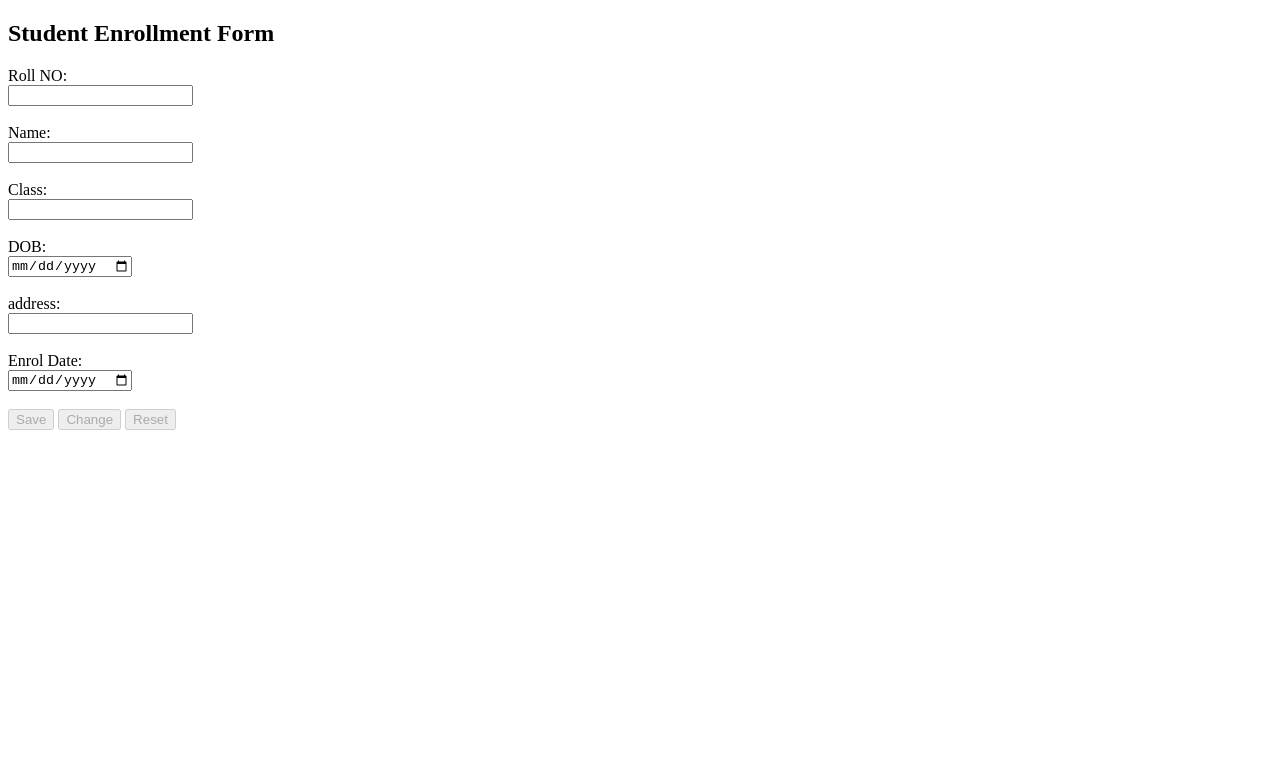
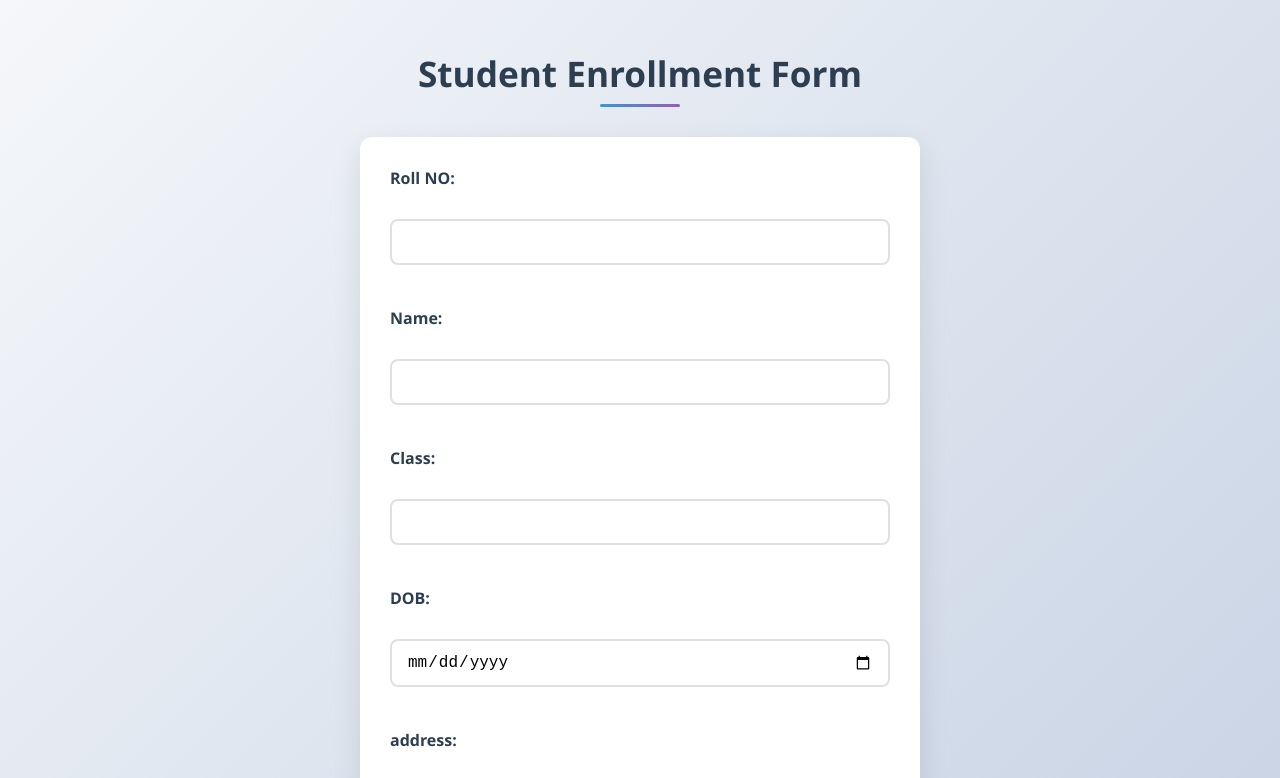
Before and after one commit to fastfinger0/JPDB_project, a plain HTML site: page index.html in a window 1280 px wide. Shown: the top 778 px of the page. Drawn offline with nearby package versions, Linux system fonts and the light colour scheme.

Commit message:
Update index.html

```diff
--- a/index.html
+++ b/index.html
@@ -3,7 +3,9 @@
 <head>
     <script src="https://ajax.googleapis.com/ajax/libs/jquery/3.5.1/jquery.min.js"></script>
     <meta charset="UTF-8">
-    <title>Employee Form</title>
+    <title>Student Form</title>
+    <link rel="stylesheet" href="style.css">
+
 </head>
 <body>
 
```
